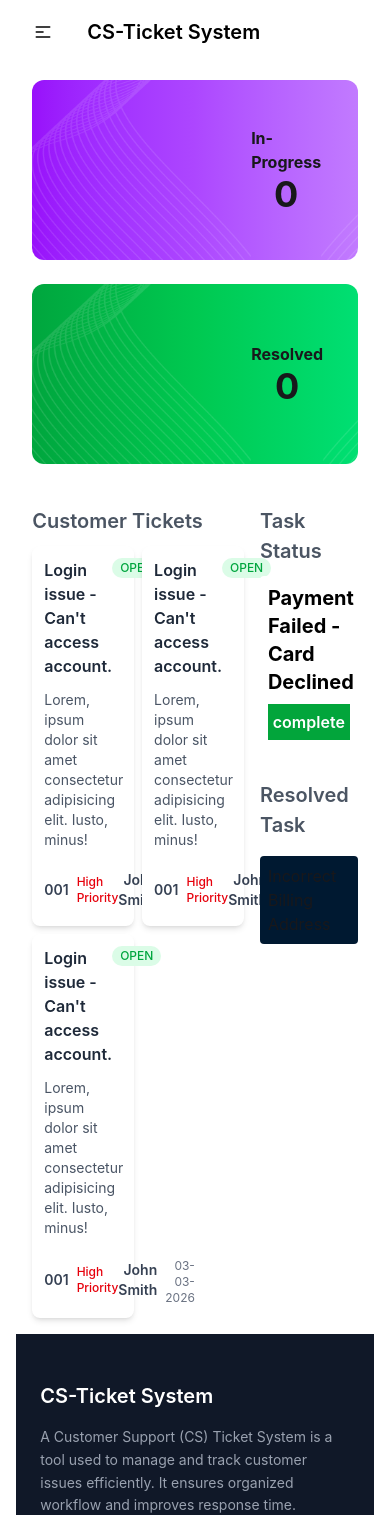
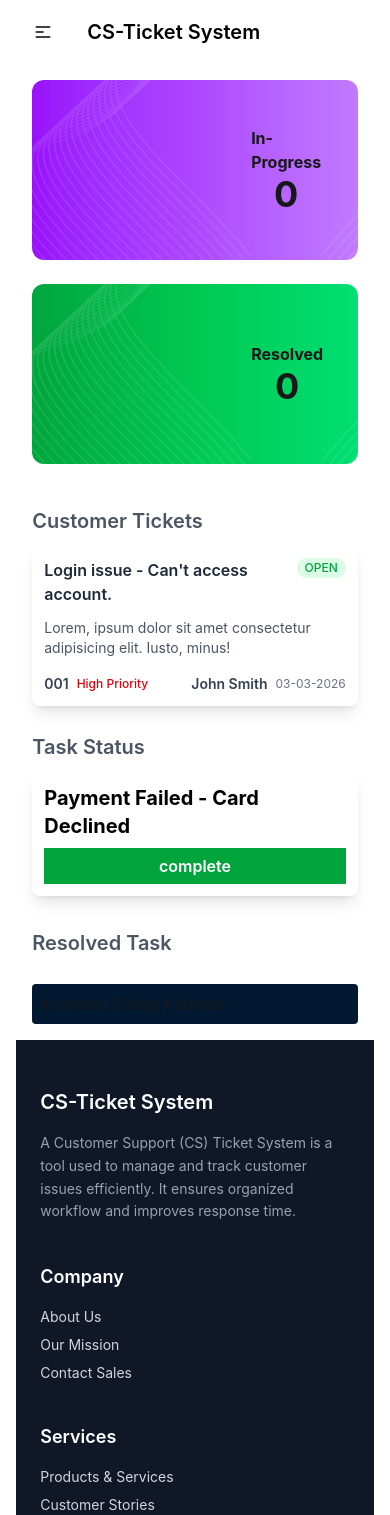
Before and after one commit to pobittra1/cs-ticket-system, a React (Vite) app: page / in a window 390 px wide. Shown: the top 1515 px of the page. Built offline with nearby package versions, Linux system fonts and the light colour scheme.

Commit message:
fix tickets ui and make responsive

```diff
--- a/src/components/TicketSec/TicketSec.jsx
+++ b/src/components/TicketSec/TicketSec.jsx
@@ -1,12 +1,11 @@
 const TicketSec = () => {
     return (
         <div className="w-full grid grid-cols-12 p-4 gap-4">
-            <div className="left-ticket-container col-span-8">
+            <div className="left-ticket-container col-span-12 lg:col-span-8">
                 <h2 className="sub-title">Customer Tickets</h2>
-                <div className="grid grid-cols-2 gap-2">
-                    <div className="ticket bg-white shadow-md rounded-lg p-3 w-full max-w-sm mx-auto flex flex-col gap-3">
+                <div className="grid grid-cols-1 md:grid-cols-2 gap-2">
+                    <div className="ticket bg-white shadow-lg rounded-lg p-3 w-full max-w-sm mx-auto flex flex-col gap-3">
 
-                        {/* Title and status */}
                         <div className="flex justify-between items-start">
                             <h3 className="text-base font-semibold text-gray-800">
                                 Login issue - Can't access account.
@@ -16,110 +15,41 @@ const TicketSec = () => {
                             </p>
                         </div>
 
-                        {/* Description */}
                         <p className="desc text-gray-600 text-sm">
                             Lorem, ipsum dolor sit amet consectetur adipisicing elit. Iusto, minus!
                         </p>
 
-                        {/* Footer: left & right info */}
                         <div className="flex justify-between items-center text-gray-700 text-sm mt-1">
 
-                            {/* Left info */}
                             <div className="flex items-center gap-2">
                                 <p className="id font-semibold text-sm">001</p>
                                 <p className="priority text-red-600 font-medium text-xs">High Priority</p>
                             </div>
 
-                            {/* Right info */}
                             <div className="flex items-center gap-2 text-right">
                                 <p className="name font-semibold text-sm">John Smith</p>
                                 <p className="date text-gray-500 text-xs">03-03-2026</p>
                             </div>
-
-                        </div>
-                    </div>
-                    <div className="ticket bg-white shadow-md rounded-lg p-3 w-full max-w-sm mx-auto flex flex-col gap-3">
-
-                        {/* Title and status */}
-                        <div className="flex justify-between items-start">
-                            <h3 className="text-base font-semibold text-gray-800">
-                                Login issue - Can't access account.
-                            </h3>
-                            <p className="text-xs font-medium text-green-600 uppercase bg-green-100 px-2 py-0.5 rounded-full">
-                                Open
-                            </p>
-                        </div>
-
-                        {/* Description */}
-                        <p className="desc text-gray-600 text-sm">
-                            Lorem, ipsum dolor sit amet consectetur adipisicing elit. Iusto, minus!
-                        </p>
-
-                        {/* Footer: left & right info */}
-                        <div className="flex justify-between items-center text-gray-700 text-sm mt-1">
-
-                            {/* Left info */}
-                            <div className="flex items-center gap-2">
-                                <p className="id font-semibold text-sm">001</p>
-                                <p className="priority text-red-600 font-medium text-xs">High Priority</p>
-                            </div>
-
-                            {/* Right info */}
-                            <div className="flex items-center gap-2 text-right">
-                                <p className="name font-semibold text-sm">John Smith</p>
-                                <p className="date text-gray-500 text-xs">03-03-2026</p>
-                            </div>
-
-                        </div>
-                    </div>
-                    <div className="ticket bg-white shadow-md rounded-lg p-3 w-full max-w-sm mx-auto flex flex-col gap-3">
-
-                        {/* Title and status */}
-                        <div className="flex justify-between items-start">
-                            <h3 className="text-base font-semibold text-gray-800">
-                                Login issue - Can't access account.
-                            </h3>
-                            <p className="text-xs font-medium text-green-600 uppercase bg-green-100 px-2 py-0.5 rounded-full">
-                                Open
-                            </p>
-                        </div>
-
-                        {/* Description */}
-                        <p className="desc text-gray-600 text-sm">
-                            Lorem, ipsum dolor sit amet consectetur adipisicing elit. Iusto, minus!
-                        </p>
-
-                        {/* Footer: left & right info */}
-                        <div className="flex justify-between items-center text-gray-700 text-sm mt-1">
-
-                            {/* Left info */}
-                            <div className="flex items-center gap-2">
-                                <p className="id font-semibold text-sm">001</p>
-                                <p className="priority text-red-600 font-medium text-xs">High Priority</p>
-                            </div>
-
-                            {/* Right info */}
-                            <div className="flex items-center gap-2 text-right">
-                                <p className="name font-semibold text-sm">John Smith</p>
-                                <p className="date mt-1 text-gray-500 text-xs">03-03-2026</p>
-                            </div>
-
                         </div>
                     </div>
                 </div>
             </div>
-            <div className="right-ticket-container col-span-4">
+            <div className="right-ticket-container col-span-12 lg:col-span-4">
                 <div className="task-status-container">
                     <h2 className="sub-title">Task Status</h2>
-                    <div className="task-status-card bg-white text-black p-2 rounded-sm">
-                        <h3 className="text-xl font-bold capitalize">payment failed - card Declined</h3>
-                        <button className="py-1.5 bg-[#02A53B] text-white font-semibold cursor-pointer w-full text-center mt-2">complete</button>
+                    <div className="grid grid-cols-1 md:grid-cols-2 lg:grid-cols-1 gap-4 lg:gap-2">
+                        <div className="task-status-card bg-white text-black p-3 rounded-lg shadow-lg">
+                            <h3 className="text-xl font-bold capitalize">payment failed - card Declined</h3>
+                            <button className="py-1.5 bg-[#02A53B] text-white font-semibold cursor-pointer w-full text-center mt-2">complete</button>
+                        </div>
                     </div>
                 </div>
                 <div className="resolved-task-container mt-8">
                     <h2 className="sub-title">Resolved Task</h2>
-                    <div className="mt-4 bg-[#001931] rounded-sm capitalize">
-                        <h3 className="p-2">incorrect billing address</h3>
+                    <div className="grid grid-cols-1 md:grid-cols-2 lg:grid-cols-1 gap-4 lg:gap-0">
+                        <div className="mt-4 bg-[#001931] rounded-sm capitalize">
+                            <h3 className="p-2">incorrect billing address</h3>
+                        </div>
                     </div>
                 </div>
             </div>
```
